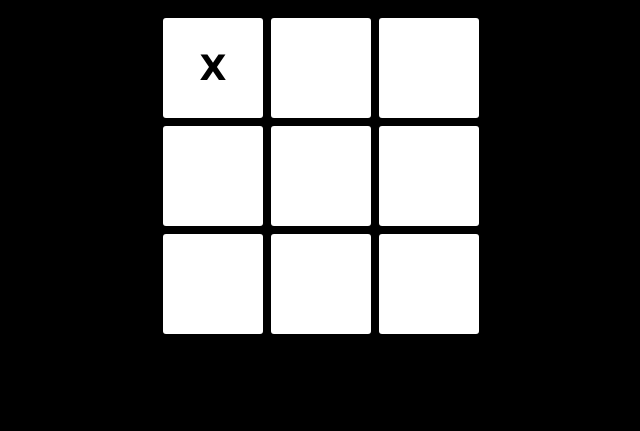
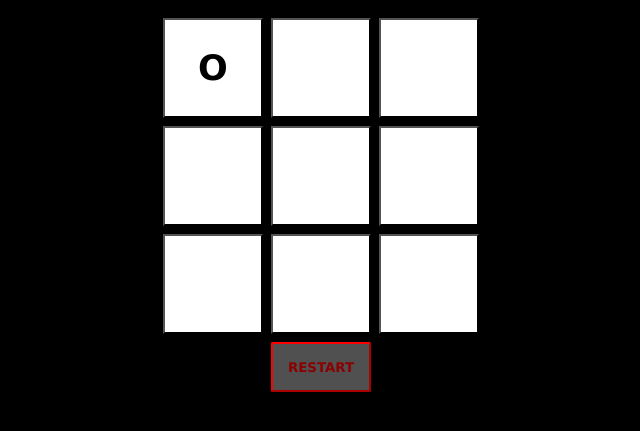
Before and after one commit to kklewi/TicTacWoah, a plain HTML site: page index.html in a window 1280 px wide. Both pictures are taken after a click on the button 532 px from the left and 117 px from the top of the page. Shown: the part 49-480 px from the top of the page, without its empty margins (319-959 px from the left). Drawn offline with Linux system fonts and the light colour scheme.

Commit message:
Refractored takeTurn and other small changes
Other changes were random side, a temp restart button for local work, and a css style for that button.

```diff
--- a/index.html
+++ b/index.html
@@ -4,9 +4,6 @@
         <link rel="stylesheet" href="style.css">
     </head>
     <body>
-        <div>
-            <h1>TIC TAC TOE</h1>
-        </div>
         <!--TODO:-->
         <!-- 1- Need to be able to resize -->
         <!-- 2- Need to be able to efficently determine wins based on user provided win condition-->
@@ -14,6 +11,7 @@
         <!-- 4- Need rules menu-->
         <!-- 5- Need to refractor because there is definitely a better way to do this-->
 
+        <div><h1>TIC TAC TOE</h1></div>
             <div class="game-board">
                 <div class="row">
                     <button id="0" class="tic-tac-button" onclick="takeTurn('0')"></button>
@@ -30,6 +28,10 @@
                     <button id="7" class="tic-tac-button" onclick="takeTurn('7')"></button>
                     <button id="8" class="tic-tac-button" onclick="takeTurn('8')"></button>
                 </div>
+                <div>
+                    <!--This section is temp, was added for local testing-->
+                    <button class="menu-button" onclick="restart()">RESTART</button>
+                </div>
             </div>
         <script src="index.js"></script>
     </body>
--- a/index.js
+++ b/index.js
@@ -1,22 +1,34 @@
-let team = 0; // 0 is x, 1 is o
+let team = Math.floor(Math.random() + 0.5); // 0 is X, 1 is O
+let slotContents = new Array(9).fill("");
+let boardRows = 3;
+let boardCols = 3;
 
 function takeTurn(position){
     // Check that space isn't occupied
-    if(document.getElementById(position).innerText == "") {
+    if(slotContents[position] === "") {
         switch (team) {
             case 0:
                 team = 1;
                 document.getElementById(position).innerText = "X";
+                slotContents[position] = "X";
                 break;
             case 1:
                 team = 0;
                 document.getElementById(position).innerText = "O";
+                slotContents[position] = "O";
                 break;
         }
     }
-
 }
 
-function isWinner(boardSize){
+function restart(){
+    slotContents.fill("");
+    team = Math.floor(Math.random() + 0.5);
+    for(let i = 0; i < 9; i++){
+        document.getElementById(String(i)).innerText = "";
+    }
+}
 
+function isWinner(winCondition, currentPosition){
+    //Still need to make win algo
 }
--- a/style.css
+++ b/style.css
@@ -1,8 +1,5 @@
 .tic-tac-button {
     background-color: rgb(255, 255, 255);
-    border-radius: 3px;
-    border-width: 0px;
-    border-color: rgb(114, 48, 48);
     width: 100px;
     height: 100px;
 
@@ -14,6 +11,28 @@
 
 .tic-tac-button:hover {
     background-color: rgb(182, 182, 182);
+}
+
+.menu-button {
+    /*Body color*/
+    background-color: rgb(80, 80, 80);
+    color: darkred;
+
+    /*Border*/
+    border-radius: 2px;
+    border-color: rgb(255, 0, 0);
+
+    /*Sizing*/
+    width: 100px;
+    height: 50px;
+
+    /*Font*/
+    font-weight: bold;
+    font-family: Verdana;
+}
+
+.menu-button:hover {
+    background-color: rgb(100, 100, 100);
 }
 
 body {
```
Lines whose indentation alone changed are shown as unchanged.
